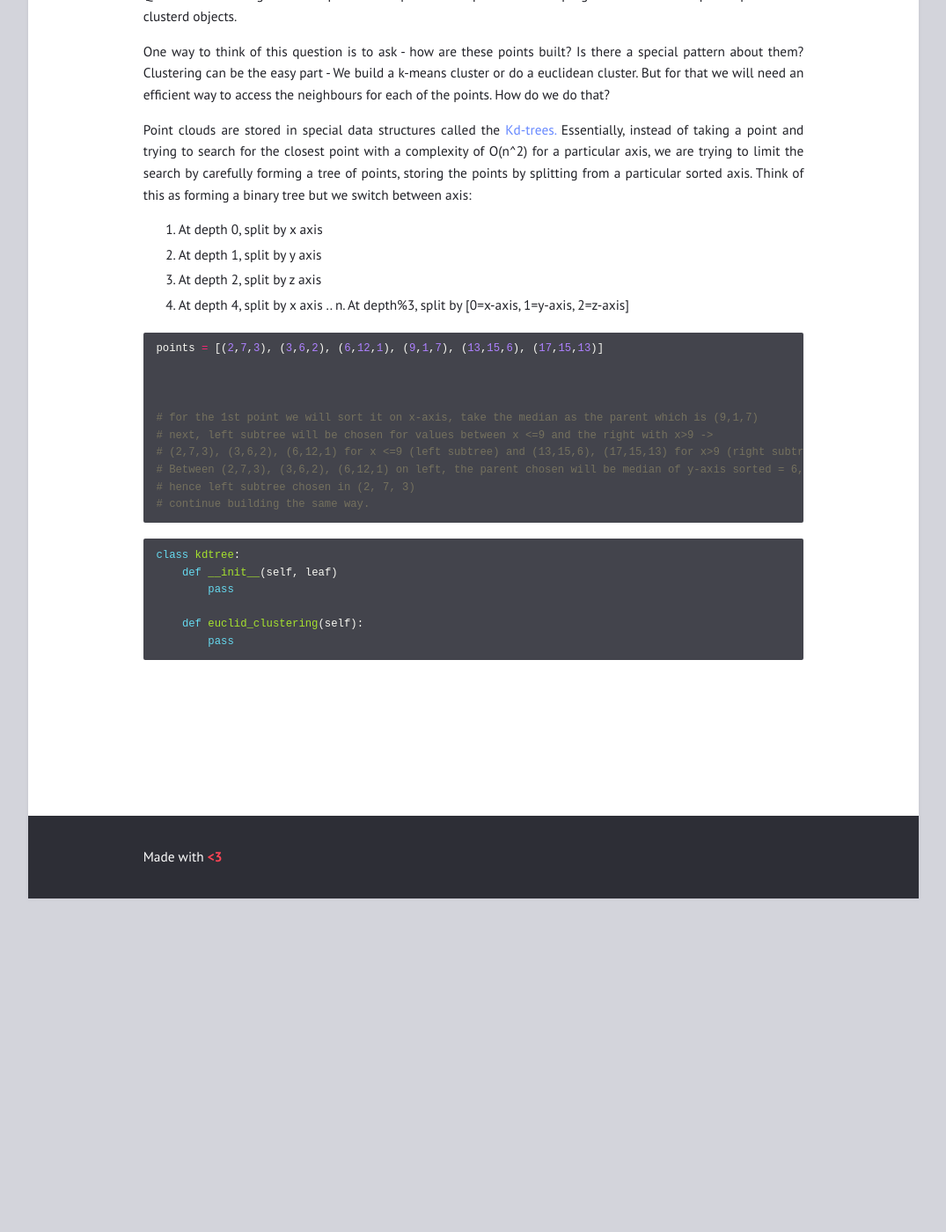
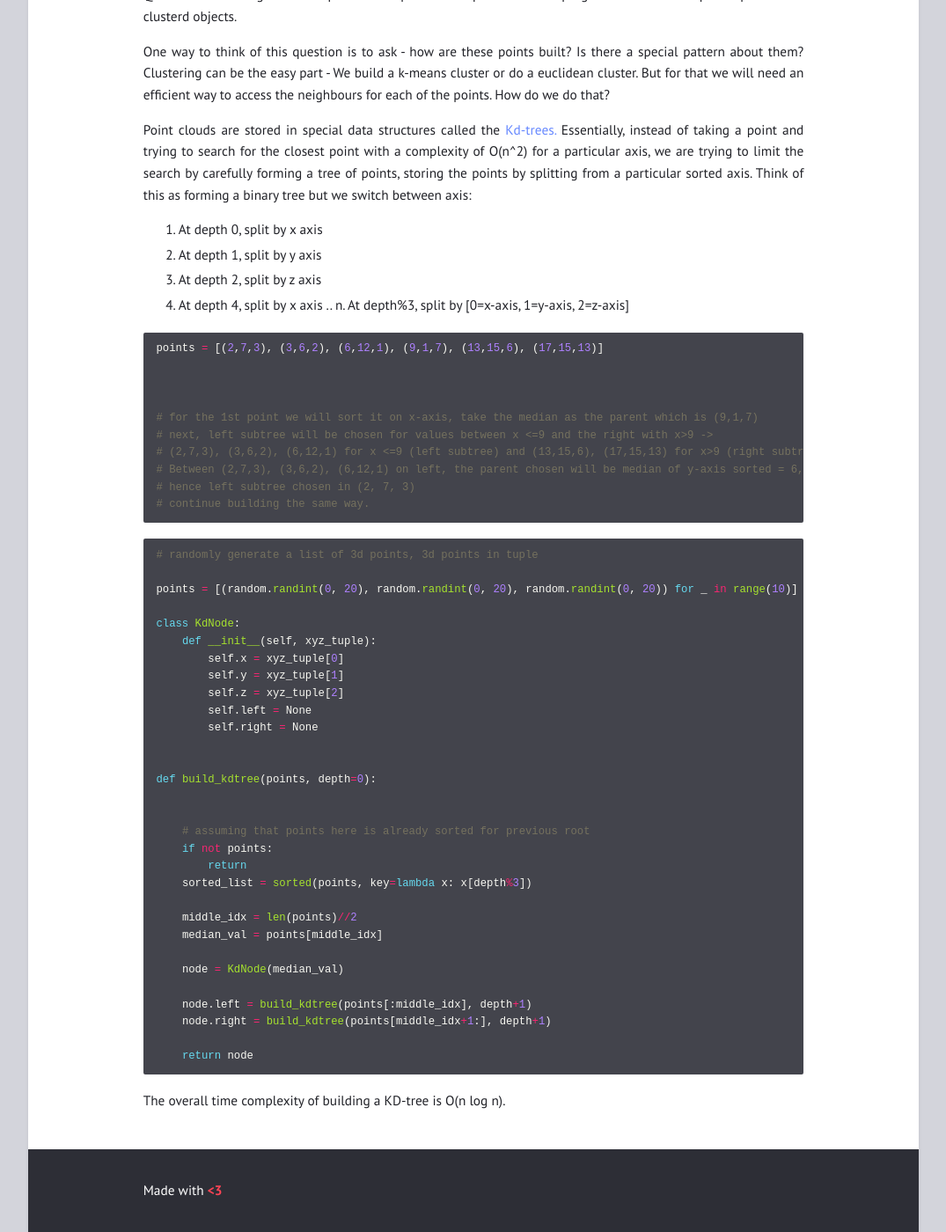
Before and after one commit to kartikmadhira1/kartikmadhira1.github.io, a Jekyll site: the page built from _posts/2025-04-26-ML-coding-interviews-pt1.md, in a window 1280 px wide and 1400 px high, scrolled down 379 px. Shown: the whole window at 88% size, without its empty margins (102-1177 px from the left). Built offline with Jekyll 4.4.1, drawn with Linux system fonts in a browser that asks for light colours.

Commit message:
saving for kd tree info

```diff
--- a/_posts/2025-04-26-ML-coding-interviews-pt1.md
+++ b/_posts/2025-04-26-ML-coding-interviews-pt1.md
@@ -45,11 +45,37 @@ points = [(2,7,3), (3,6,2), (6,12,1), (9,1,7), (13,15,6), (17,15,13)]
 
 
 {% highlight python %}
+# randomly generate a list of 3d points, 3d points in tuple
 
-class kdtree:
-    def __init__(self, leaf)
-        pass
+points = [(random.randint(0, 20), random.randint(0, 20), random.randint(0, 20)) for _ in range(10)]
 
-    def euclid_clustering(self):
-        pass
+class KdNode:
+    def __init__(self, xyz_tuple):
+        self.x = xyz_tuple[0]
+        self.y = xyz_tuple[1]
+        self.z = xyz_tuple[2]
+        self.left = None
+        self.right = None
+
+
+def build_kdtree(points, depth=0):
+
+
+    # assuming that points here is already sorted for previous root
+    if not points:
+        return
+    sorted_list = sorted(points, key=lambda x: x[depth%3])
+
+    middle_idx = len(points)//2
+    median_val = points[middle_idx]
+
+    node = KdNode(median_val)
+
+    node.left = build_kdtree(points[:middle_idx], depth+1)
+    node.right = build_kdtree(points[middle_idx+1:], depth+1)
+
+    return node
+
 {% endhighlight %}
+
+The overall time complexity of building a KD-tree is O(n log n).
```
